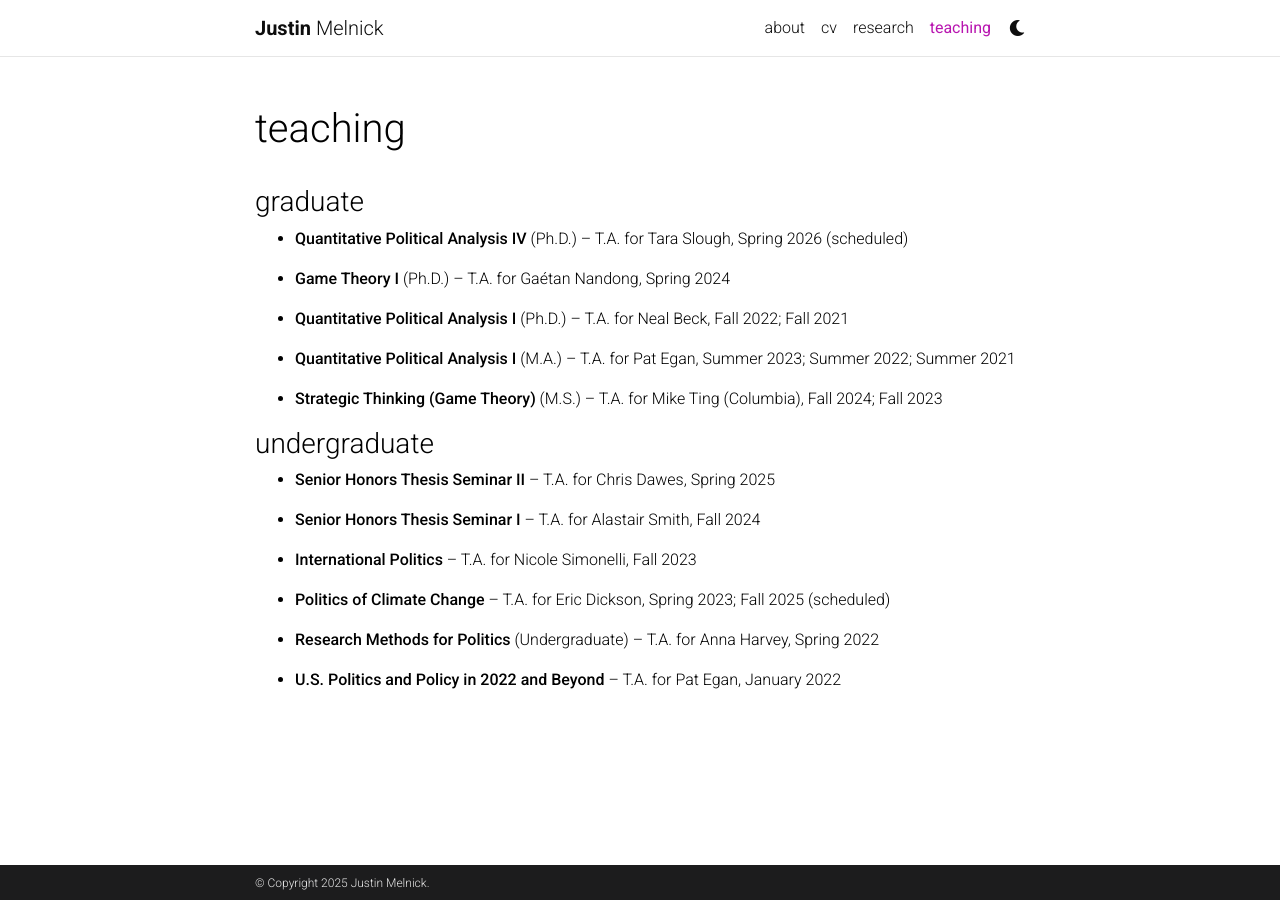
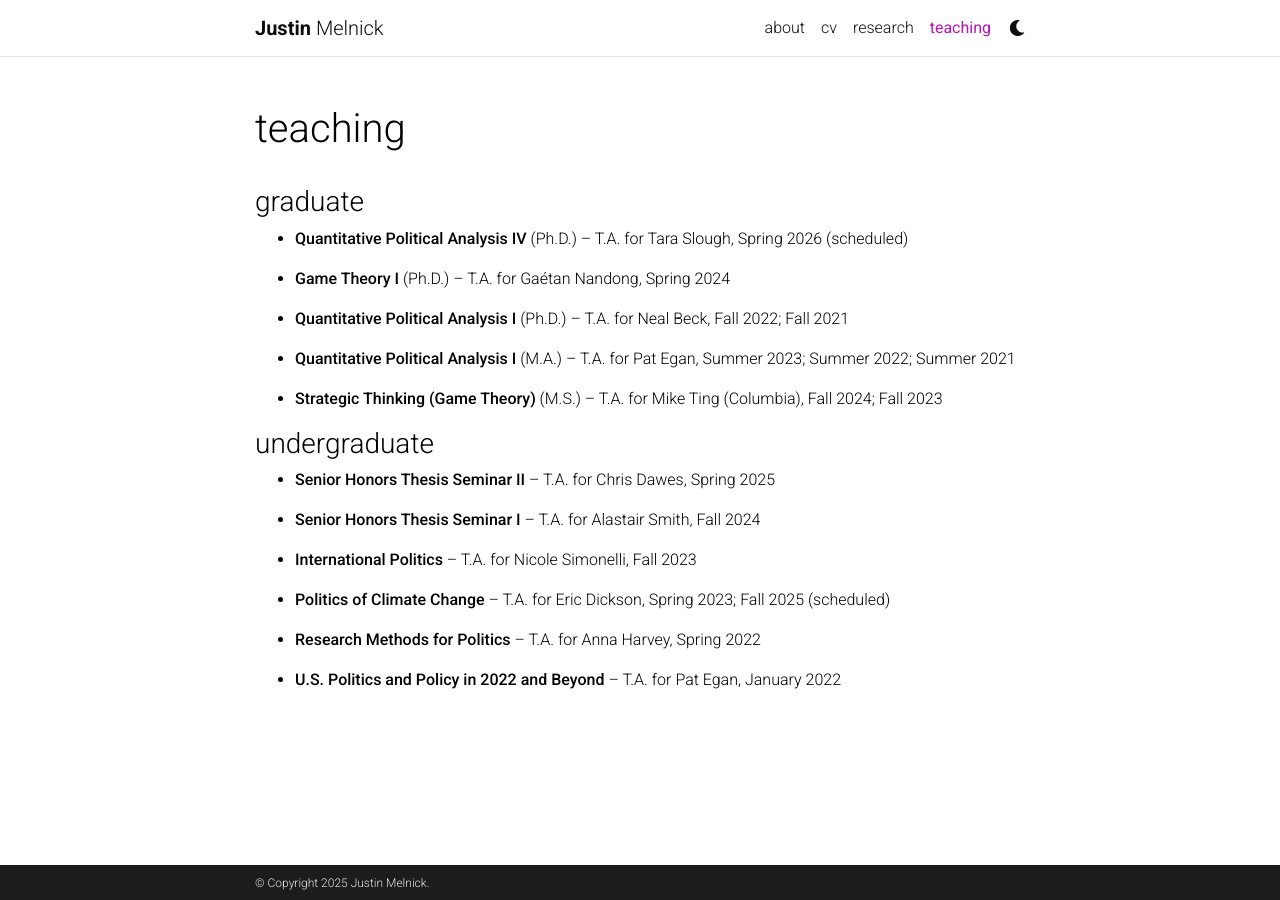
Before and after one commit to justinmelnick/justinmelnick.github.io, a Jekyll site: the page built from _pages/teaching.md, in a window 1280 px wide. Built offline with Jekyll 4.4.1, drawn with Linux system fonts in a browser that asks for light colours; comment, search, counter and statistics services are not loaded; a style sheet for code colours, icons or effects is not loaded.

Commit message:
Update teaching.md

```diff
--- a/_pages/teaching.md
+++ b/_pages/teaching.md
@@ -29,6 +29,6 @@ nav_order: 5
 
 - **Politics of Climate Change** -- T.A. for Eric Dickson, Spring 2023; Fall 2025 (scheduled)
 
-- **Research Methods for Politics** (Undergraduate) -- T.A. for Anna Harvey, Spring 2022
+- **Research Methods for Politics** -- T.A. for Anna Harvey, Spring 2022
 
 - **U.S. Politics and Policy in 2022 and Beyond** -- T.A. for Pat Egan, January 2022
```
